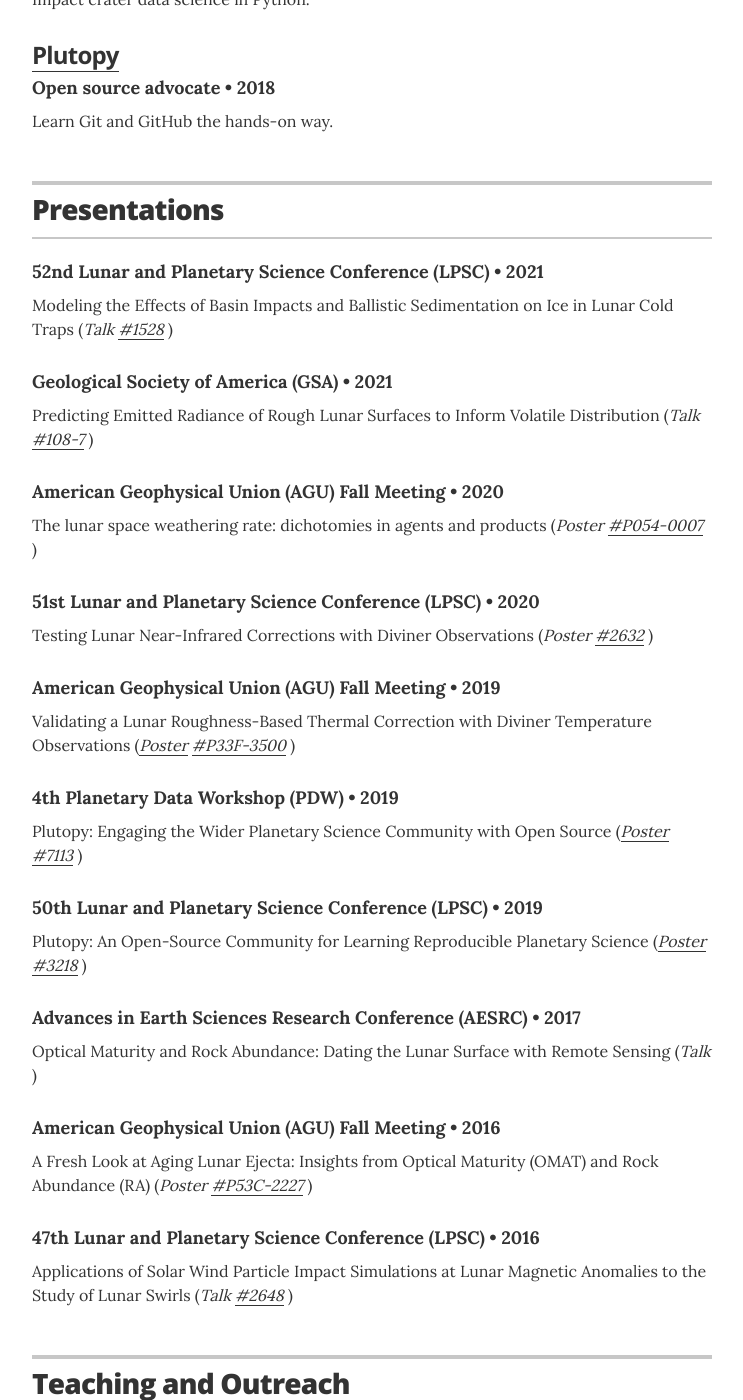
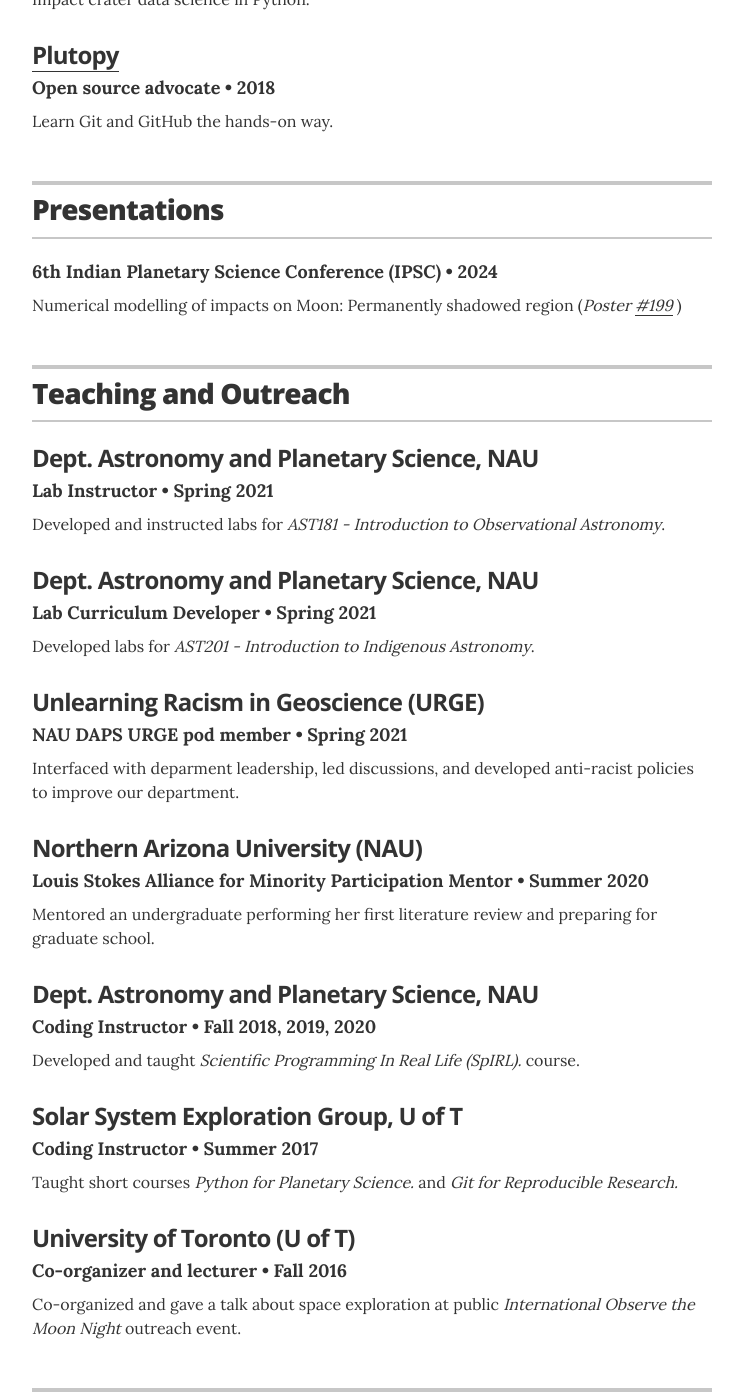
Before and after one commit to rasnv/rasnv.github.io, a Jekyll site: the page built from index.html, in a window 1280 px wide and 1400 px high, scrolled down 1852 px. Shown: the whole window, without its empty margins (268-1011 px from the left). Built offline with Jekyll 4.4.1, drawn with Linux system fonts in a browser that asks for light colours.

Commit message:
Update presentations.yml

```diff
--- a/_data/presentations.yml
+++ b/_data/presentations.yml
@@ -1,72 +1,21 @@
 # Presentations
-- title: 'Modeling the Effects of Basin Impacts and Ballistic Sedimentation on Ice in Lunar Cold Traps'
-  type: Talk
-  conference: 52nd Lunar and Planetary Science Conference (LPSC)
-  date: 2021
-  abstract: '#1528'
-  url: 'https://www.hou.usra.edu/meetings/lpsc2022/pdf/1528.pdf'
+- title: 'Numerical modelling of impacts on Moon: Permanently shadowed region'
+  type: Poster
+  conference: 6th Indian Planetary Science Conference (IPSC)
+  date: 2024
+  abstract: '#199'
+  url: 'https://drive.google.com/file/d/118kCXYc5wZNBKM6tylqv-s0axBSbimEu/view?usp=sharing'
 
-- title: 'Predicting Emitted Radiance of Rough Lunar Surfaces to Inform Volatile Distribution'
-  type: Talk
-  conference: Geological Society of America (GSA)
-  date: 2021
-  abstract: '#108-7'
-  url: 'https://gsa.confex.com/gsa/2021AM/meetingapp.cgi/Paper/368619'
+#- title: 'Predicting Emitted Radiance of Rough Lunar Surfaces to Inform Volatile Distribution'
+#  type: Talk
+#  conference: Geological Society of America (GSA)
+#  date: 2021
+#  abstract: '#108-7'
+#  url: 'https://gsa.confex.com/gsa/2021AM/meetingapp.cgi/Paper/368619'
 
-- title: 'The lunar space weathering rate: dichotomies in agents and products'
-  type: Poster
-  conference: American Geophysical Union (AGU) Fall Meeting
-  date: 2020
-  abstract: '#P054-0007'
-  url: 'https://agu.confex.com/agu/fm20/webprogram/Paper709298.html'
-
-- title: 'Testing Lunar Near-Infrared Corrections with Diviner Observations'
-  type: Poster
-  conference: 51st Lunar and Planetary Science Conference (LPSC)
-  date: 2020
-  abstract: '#2632'
-  url: 'https://www.hou.usra.edu/meetings/lpsc2020/pdf/2632.pdf'
-
-- title: 'Validating a Lunar Roughness-Based Thermal Correction with Diviner Temperature Observations'
-  type: Poster
-  conference: American Geophysical Union (AGU) Fall Meeting
-  date: 2019
-  abstract: '#P33F-3500'
-  url: 'https://agu.confex.com/agu/fm19/meetingapp.cgi/Paper/562676'
-  eposter: 'https://docs.google.com/viewer?url=https://agu.confex.com/agu/fm19/mediafile/Handout/Paper562676/TaiUdovicic_AGUPoster.pdf'
-
-
-- title: 'Plutopy:  Engaging the Wider Planetary Science Community with Open Source'
-  type: Poster
-  conference: 4th Planetary Data Workshop (PDW)
-  date: 2019
-  abstract: '#7113'
-  url: 'https://www.hou.usra.edu/meetings/planetdata2019/pdf/7113.pdf'
-  eposter: 'https://www.hou.usra.edu/meetings/planetdata2019/eposter/7113.pdf'
-
-- title: 'Plutopy:  An Open-Source Community for Learning Reproducible Planetary Science'
-  type: Poster
-  conference: 50th Lunar and Planetary Science Conference (LPSC)
-  date: 2019
-  abstract: '#3218'
-  url: 'https://www.hou.usra.edu/meetings/lpsc2019/pdf/3218.pdf'
-  eposter: 'https://www.hou.usra.edu/meetings/lpsc2019/eposter/3218.pdf'
-
-- title: 'Optical Maturity and Rock Abundance: Dating the Lunar Surface with Remote Sensing'
-  type: Talk
-  conference: Advances in Earth Sciences Research Conference (AESRC)
-  date: 2017
-
-- title: 'A Fresh Look at Aging Lunar Ejecta: Insights from Optical Maturity (OMAT) and Rock Abundance (RA)'
-  type: Poster
-  conference: American Geophysical Union (AGU) Fall Meeting
-  date: 2016
-  abstract: '#P53C-2227'
-  url: 'https://agu.confex.com/agu/fm16/meetingapp.cgi/Paper/169655'
-
-- title: 'Applications of Solar Wind Particle Impact Simulations at Lunar Magnetic Anomalies to the Study of Lunar Swirls'
-  type: Talk
-  conference: 47th Lunar and Planetary Science Conference (LPSC)
-  date: 2016
-  abstract: '#2648'
-  url: 'https://www.hou.usra.edu/meetings/lpsc2016/pdf/2648.pdf'
+#- title: 'The lunar space weathering rate: dichotomies in agents and products'
+#  type: Poster
+#  conference: American Geophysical Union (AGU) Fall Meeting
+#  date: 2020
+#  abstract: '#P054-0007'
+#  url: 'https://agu.confex.com/agu/fm20/webprogram/Paper709298.html'
```
